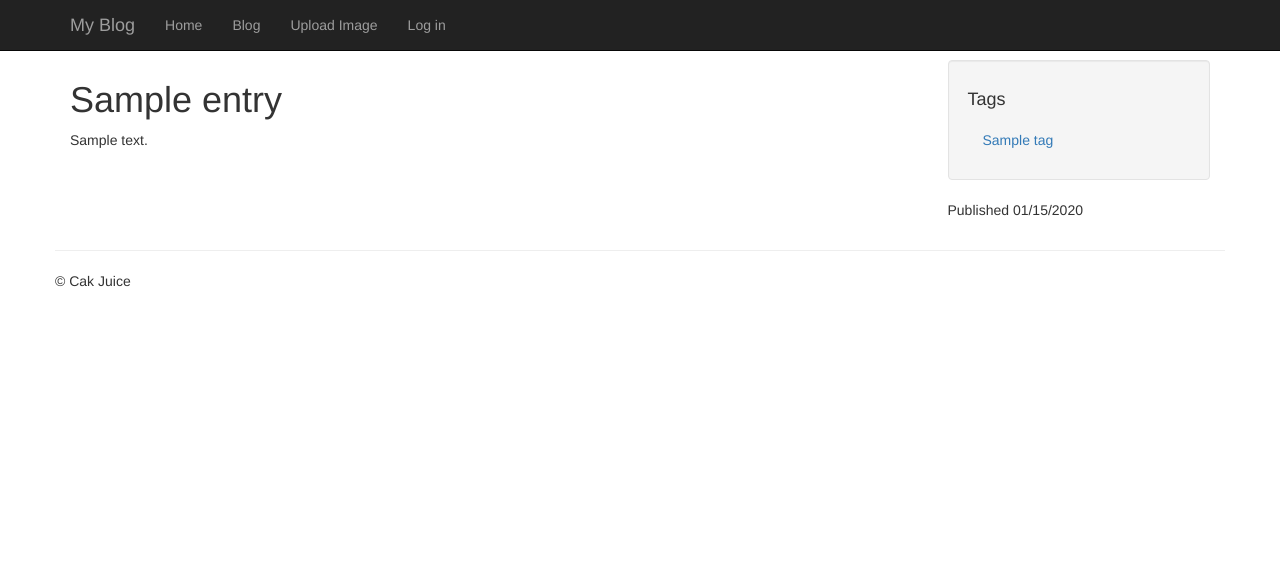
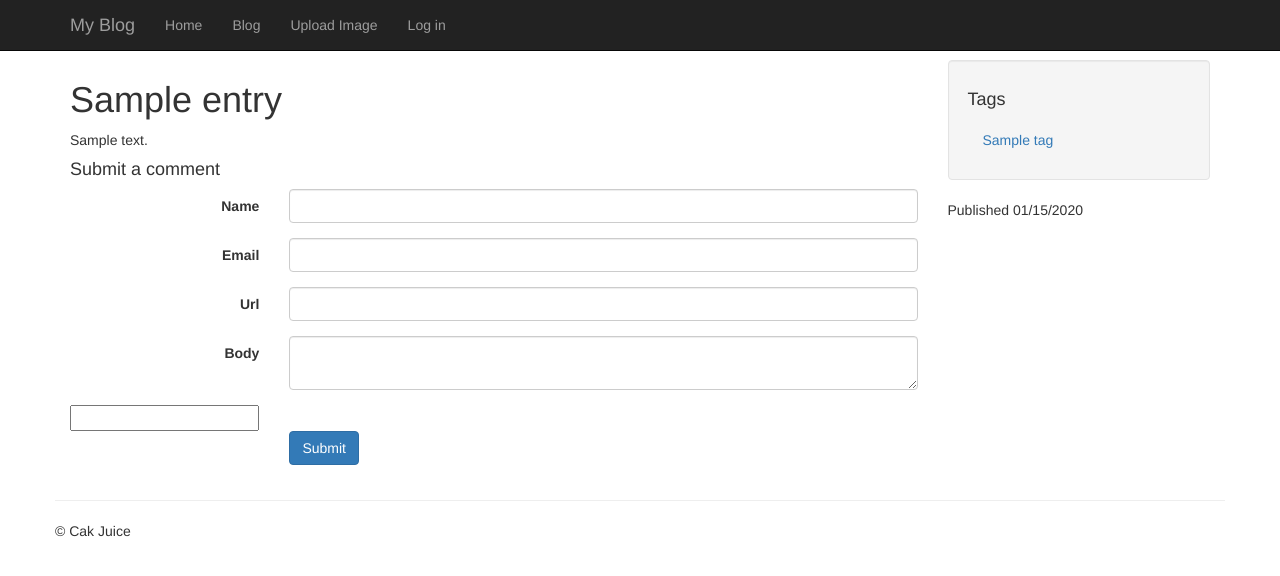
Before and after one commit to CakJuice/flask-simple-blog, a Python web app: template app/templates/entries/detail.html in a window 1280 px wide. Shown: the top 576 px of the page. Run offline with Jinja, Linux system fonts and the light colour scheme; the template is opened without the code that fills it: most values are stand-ins (such as "Sample title", 1, 10 or a date in 2020); form fields are guessed from the names that the template uses.

Commit message:
ajax comment

```diff
--- a/app/entries/blueprint.py
+++ b/app/entries/blueprint.py
@@ -4,7 +4,7 @@ from flask_login import login_required
 from werkzeug import secure_filename
 from models import Entry, Tag
 from helpers import object_list, entry_list, get_entry_or_404
-from entries.forms import EntryForm, ImageForm
+from entries.forms import EntryForm, ImageForm, CommentForm
 from app import app, db
 
 entries = Blueprint('entries', __name__, template_folder='templates')
@@ -29,7 +29,8 @@ def tag_detail(slug):
 def detail(slug):
 	# entry = Entry.query.filter(Entry.slug == slug).first_or_404()
 	entry = get_entry_or_404(slug)
-	return render_template('entries/detail.html', entry=entry)
+	form = CommentForm(data={'entry_id': entry.id})
+	return render_template('entries/detail.html', entry=entry, form=form)
 
 @entries.route('/create/', methods=['GET', 'POST'])
 @login_required
--- a/app/helpers.py
+++ b/app/helpers.py
@@ -21,7 +21,6 @@ def entry_list(template, query, **context):
 				(Entry.body.contains(search)) |
 				(Entry.title.contains(search)))
 
-	print(query.all())
 	return object_list(template, query, **context)
 
 # def get_entry_or_404(slug):
--- a/app/models.py
+++ b/app/models.py
@@ -7,7 +7,6 @@ def slugify(model_obj, slug_string, slug_obj_string):
 	model = model_obj.query.filter(obj.startswith(slug)).order_by(obj.desc()).first()
 	if model:
 		idx_slug = model.slug.split('-')[-1]
-		print(idx_slug)
 		if idx_slug.isdigit():
 			idx_new = int(idx_slug) + 1
 			return "{0}-{1}".format(slug, idx_new)
--- /dev/null
+++ b/app/static/js/comments.js
@@ -0,0 +1,57 @@
+Comments = window.Comments || {};
+
+(function(exports, $) {
+	/* Template string for rendering success or error messages. */
+	var alertMarkup = (
+		'<div class="alert alert-{class} alert-dismissable">' +
+		'<button type="button" class="close" data-dimiss="alert" aria-hidden="true">&times;</button>' +
+		'<strong>{title}</strong> {body}</div>'
+	);
+
+	/* Create an alert element. */
+	function makeAlert(alertClass, title, body) {
+		var alertCopy = (alertMarkup.replace('{class}', alertClass)
+			.replace('{title}', title).replace('{body}', body));
+		return $(alertCopy)
+	}
+
+	/* Retrieve the values from the form fields and return as an object. */
+	function getFormData(form) {
+		return {
+			'name': form.find('input#name').val(),
+			'email': form.find('input#email').val(),
+			'url': form.find('input#url').val(),
+			'body': form.find('textarea#body').val(),
+			'entry_id': form.find('input[name=entry_id]').val(),
+		}
+	}
+
+	function bindHandler() {
+		/* When the comment form is submitted, serialize the form data as JSON
+		and POST it to the API. */
+		$('form#comment-form').submit(function(event) {
+			var form = $(this);
+			var formData = getFormData(form);
+			var request = $.ajax({
+				url: form.attr('action'),
+				type: 'POST',
+				data: JSON.stringify(formData),
+				contentType: 'application/json; charset=utf-8',
+				dataType: 'json'
+			});
+			request.done(function(data) {
+				alertDiv = makeAlert('success', 'Success', 'Your comment was posted.');
+				form.before(alertDiv);
+				form[0].reset();
+			});
+			request.fail(function(data) {
+				alertDiv = makeAlert('danger', 'Error', 'Your comment was not posted.');
+				form.before(alertDiv);
+			});
+
+			event.preventDefault();
+		});
+	}
+
+	exports.bindHandler = bindHandler;
+}) (Comments, jQuery);
--- a/app/templates/entries/detail.html
+++ b/app/templates/entries/detail.html
@@ -22,5 +22,18 @@
 			<a class="btn btn-danger" href="{{ url_for('entries.delete', slug=entry.slug) }}">Delete</a>
 		</div>
 	{% endif %}
+
 	{{ entry.body }}
+
+	<h4 id="comment-form">Submit a comment</h4>
+	{% include 'includes/comment_form.html' %}
 {% endblock %}
+
+{% block extra_scripts %}
+	<script type="text/javascript" src="{{ url_for('static', filename='js/comments.js') }}"></script>
+	<script type="text/javascript">
+		$(function() {
+			Comments.bindHandler();
+		});
+	</script>
+{% endblock %}
--- /dev/null
+++ b/app/templates/includes/comment_form.html
@@ -0,0 +1,14 @@
+{% from 'macros/form_field.html' import form_field %}
+
+<form action="/api/comment" class="form form-horizontal" id="comment-form" method="post">
+	{{ form_field(form.name) }}
+	{{ form_field(form.email) }}
+	{{ form_field(form.url) }}
+	{{ form_field(form.body) }}
+	{{ form.entry_id() }}
+	<div class="form-group">
+		<div class="col-sm-offset-3 col-sm-9">
+			<button type="submit" class="btn btn-primary">Submit</button>
+		</div>
+	</div>
+</form>
```
Also changed, not shown: app/entries/forms.py (+28 -3 lines), app/blog.db.
